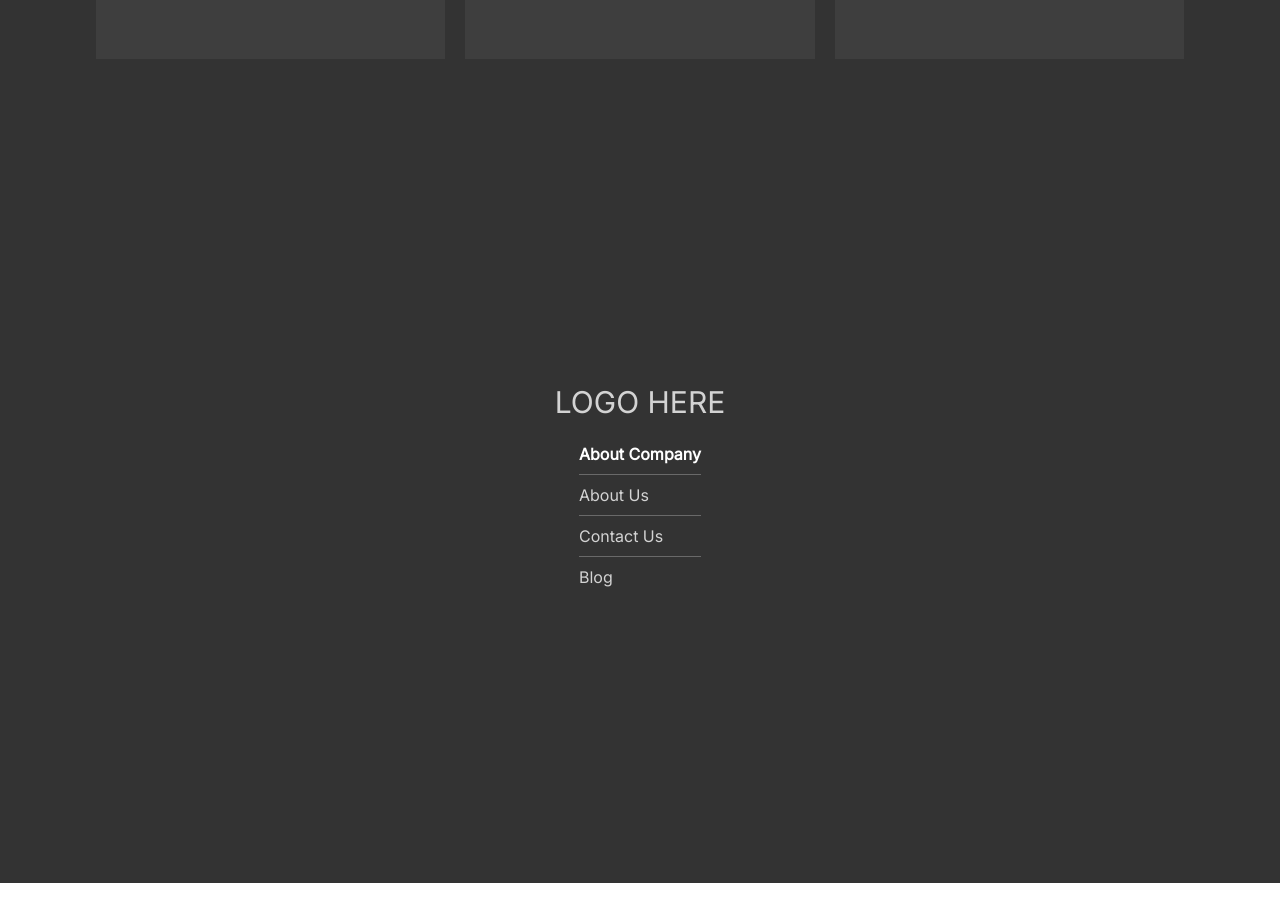
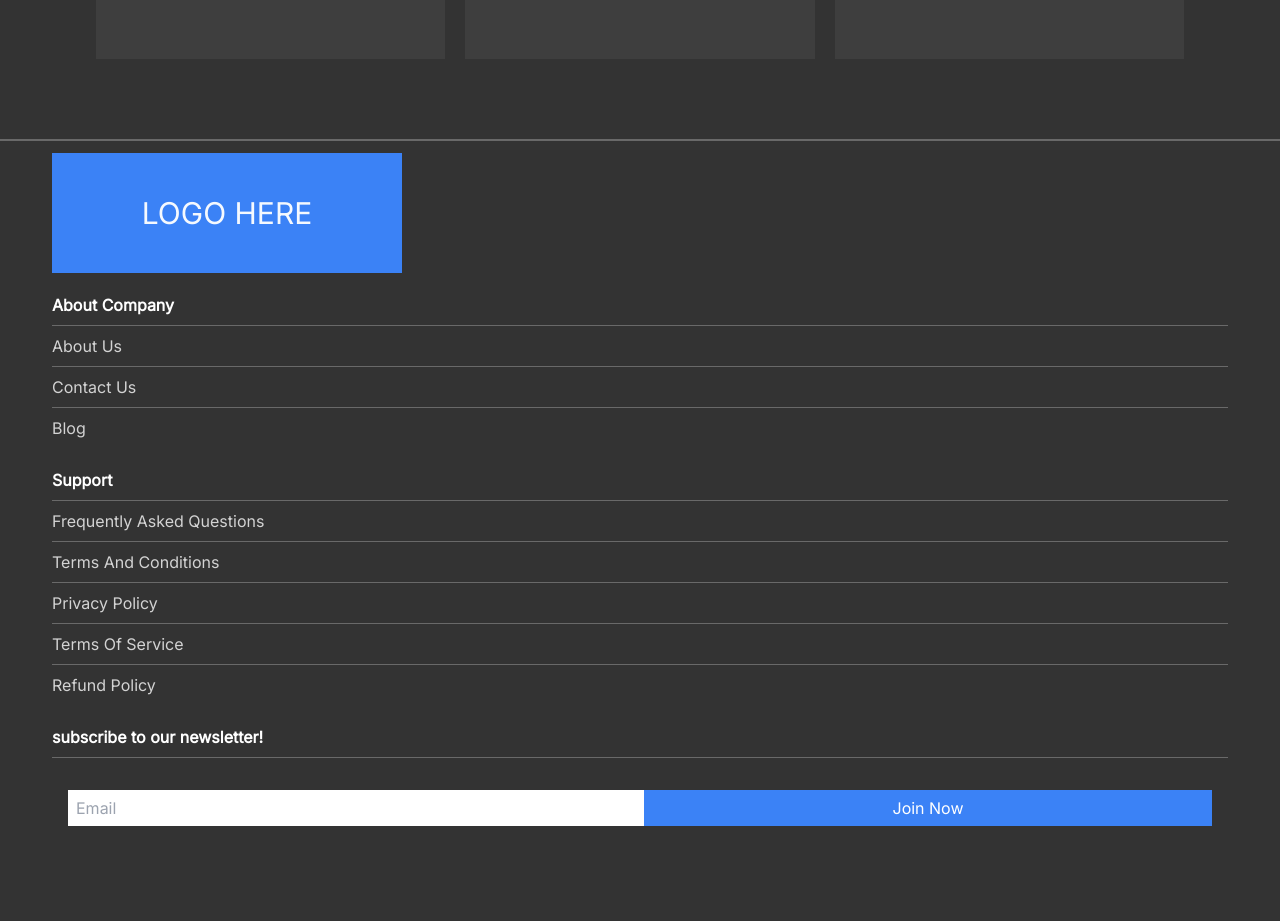
Before and after one commit to cleverAkanimoh/architecture, a React (Create React App) app: page / in a window 1280 px wide. Shown: the part 2940-3861 px from the top of the page. Before the commit the page ends 3823 px from the top, so only its background shows below. Built offline with nearby package versions, Linux system fonts and the light colour scheme; a web font is replaced by a local one.

Commit message:
modified Footer.tsx and H3.tsx

```diff
--- a/src/Components/Footer.tsx
+++ b/src/Components/Footer.tsx
@@ -1,20 +1,57 @@
+import { Form } from "react-router-dom";
 import H3 from "./footer/H3";
 import { HomePlansLink } from "./home/HomePlansComp";
 
 export default function Footer() {
   return (
-    <footer className="min-h-screen flex flex-col items-start sm2:items-center justify-center">
-      <div className="uppercase">
-        <h1 className="h1">logo here</h1>
+    <footer className="mt-14 w-full capitalize flex items-start sm2:items-center justify-center border-t-2 border-gray-dim">
+      <section className="p-3 mb-14 w-full max-w-[1200px]">
+        <div className="uppercase flex items-center bg-blue-500 w-2/3 max-w-[350px] h-[120px]">
+          <h1 className="h1 text-white animate-pulse">logo here</h1>
         </div>
-      <div className="capitalize">
-        <H3 text='about company' />
+
+        <div className="my-3">
+          <H3 text="about company" />
           <ul>
             <HomePlansLink path="about" text="about us" border />
-          <HomePlansLink path="contact" text="contact us" border  />
+            <HomePlansLink path="contact" text="contact us" border />
             <HomePlansLink path="blog" text="blog" />
           </ul>
         </div>
+
+        <div>
+          <H3 text="support" />
+          <ul>
+            <HomePlansLink
+              path="faqs"
+              text="Frequently Asked Questions"
+              border
+            />
+            <HomePlansLink
+              path="conditions"
+              text="Terms and Conditions"
+              border
+            />
+            <HomePlansLink path="privacy" text="Privacy Policy" border />
+            <HomePlansLink path="terms" text="Terms of Service" border />
+            <HomePlansLink path="refund_policy" text="Refund policy" />
+          </ul>
+        </div>
+
+        <div className="lowercase my-3">
+          <H3 text="subscribe to our newsletter!" />
+          <Form className="my-4 flex hover:border-l-4 border-orange-500 p-4 md:flex-row flex-col">
+            <input
+              type="email"
+              className="w-full rounded-none px-2 h-9 outline-none"
+              placeholder="Email"
+            />
+            <button className="capitalize bg-blue-500 hover:bg-opacity-80 text-white w-full rounded-none mt-3 md:mt-0 h-9">
+              join now
+            </button>
+          </Form>
+        </div>
+      </section>
     </footer>
   );
 }
```
Also changed, not shown: src/Components/footer/H3.tsx (line endings or trailing spaces). Lines whose indentation alone changed are shown as unchanged.
